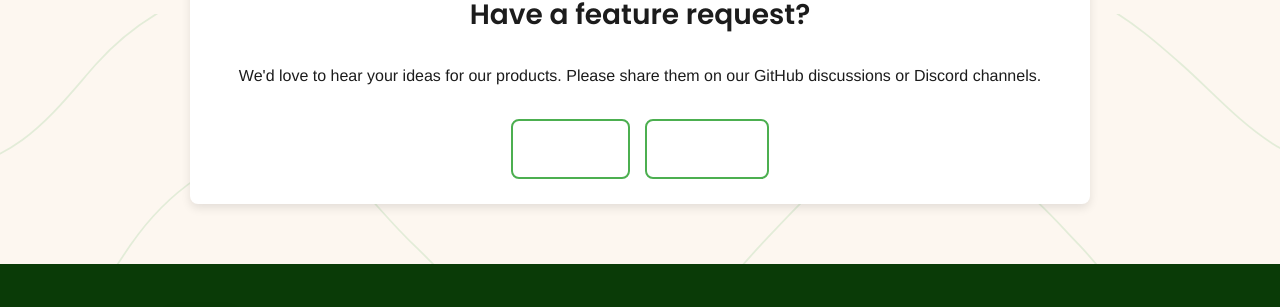
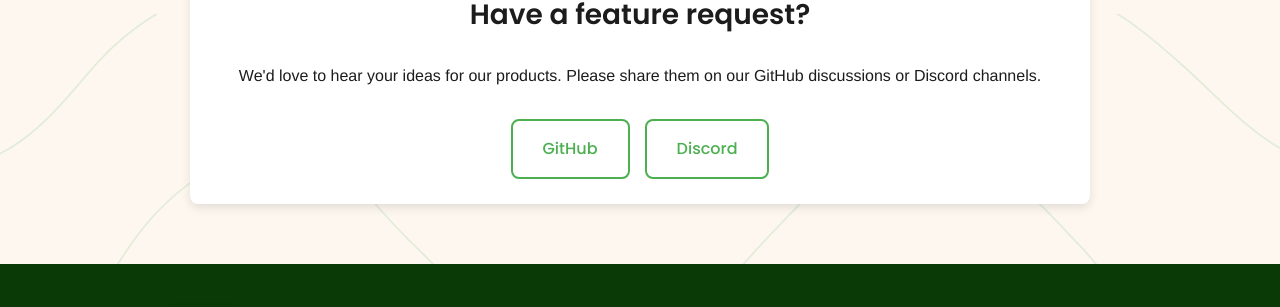
Before and after one commit to BitPadLabs/BitPadLabs-Site, a Jekyll site: the page built from roadmap.html, in a window 1280 px wide and 900 px high, scrolled down 3371 px. Shown: the part 256-563 px from the top of the window. Built offline with Jekyll 4.4.1, drawn with Linux system fonts in a browser that asks for light colours; grey boxes are pictures that could not be loaded.

Commit message:
Update call-to-action button styles for improved visibility

```diff
--- a/roadmap.html
+++ b/roadmap.html
@@ -128,8 +128,8 @@
         <h3>Have a feature request?</h3>
         <p>We'd love to hear your ideas for our products. Please share them on our GitHub discussions or Discord channels.</p>
         <div class="cta-buttons">
-          <a href="https://github.com/BitPadLabs" target="_blank" class="btn btn-secondary">GitHub</a>
-          <a href="https://discord.gg/glowstatus" target="_blank" class="btn btn-secondary">Discord</a>
+          <a href="https://github.com/BitPadLabs" target="_blank" class="btn btn-third">GitHub</a>
+          <a href="https://discord.gg/glowstatus" target="_blank" class="btn btn-third">Discord</a>
         </div>
       </div>
     </div>
```
